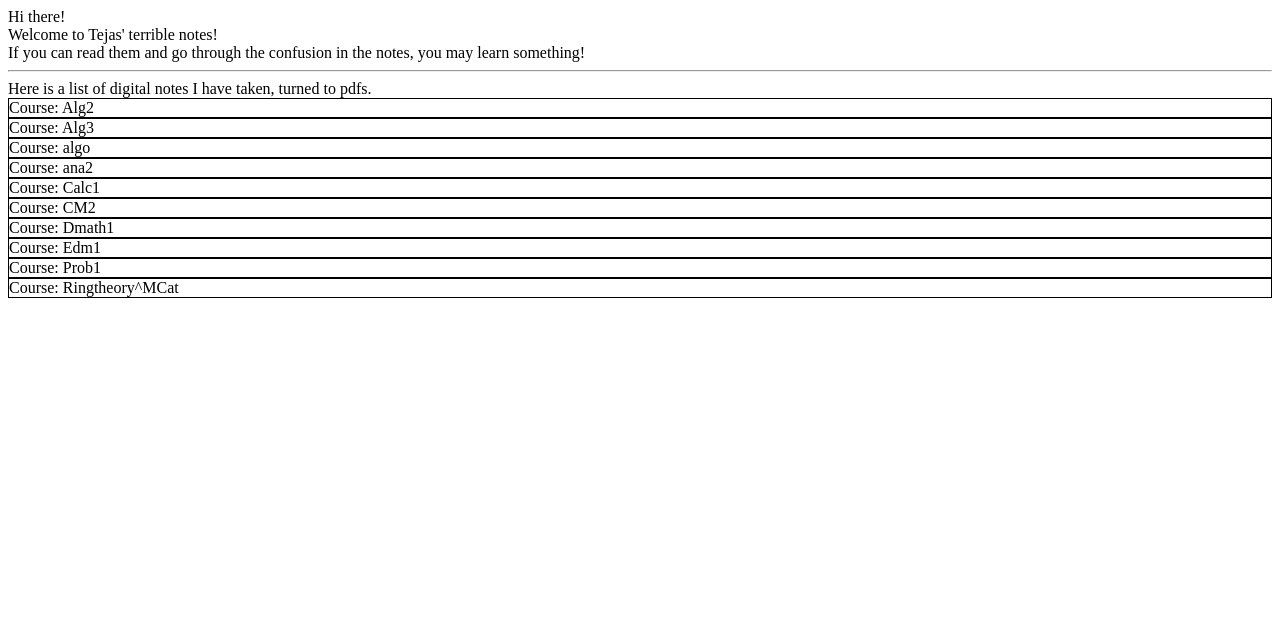
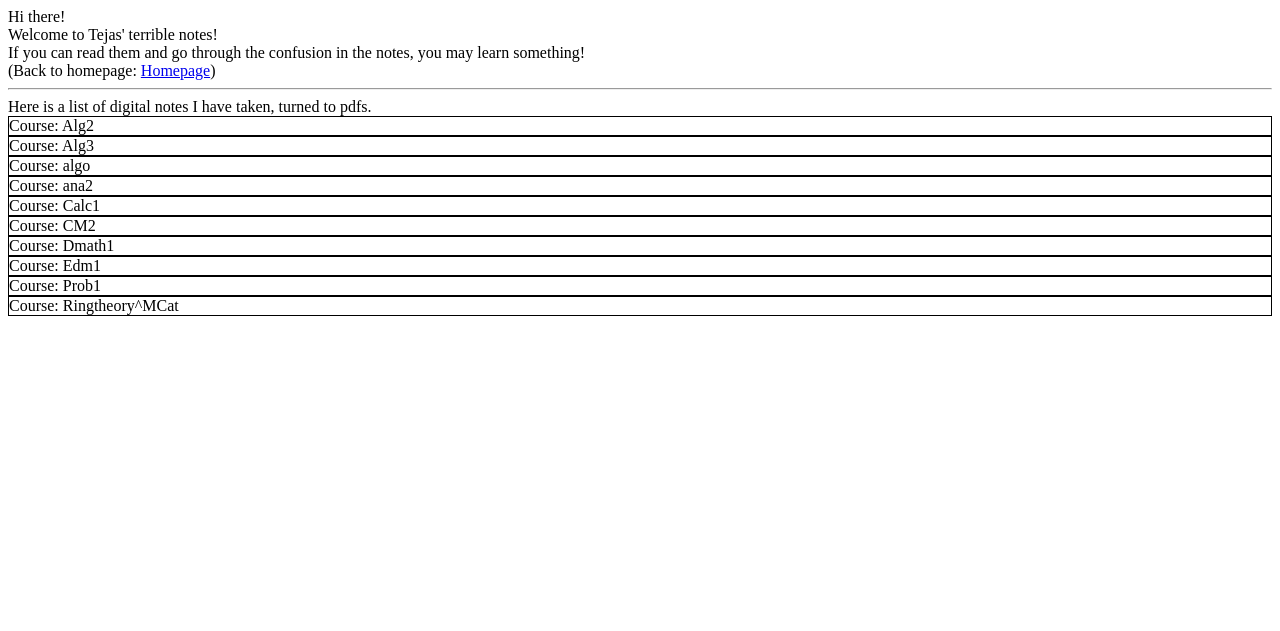
Before and after one commit to TejasIsCool/tejasiscool.github.io, a plain HTML site: page notes/index.html in a window 1280 px wide. Drawn offline with Linux system fonts and the light colour scheme.

Commit message:
added backlink

```diff
--- a/notes/index.html
+++ b/notes/index.html
@@ -11,6 +11,7 @@
     Hi there!<br>
     Welcome to Tejas' terrible notes!<br>
     If you can read them and go through the confusion in the notes, you may learn something! <br>
+    (Back to homepage: <a href="../index.html">Homepage</a>)
     <hr>
     Here is a list of digital notes I have taken, turned to pdfs.
     <div id="notes"></div>
```
